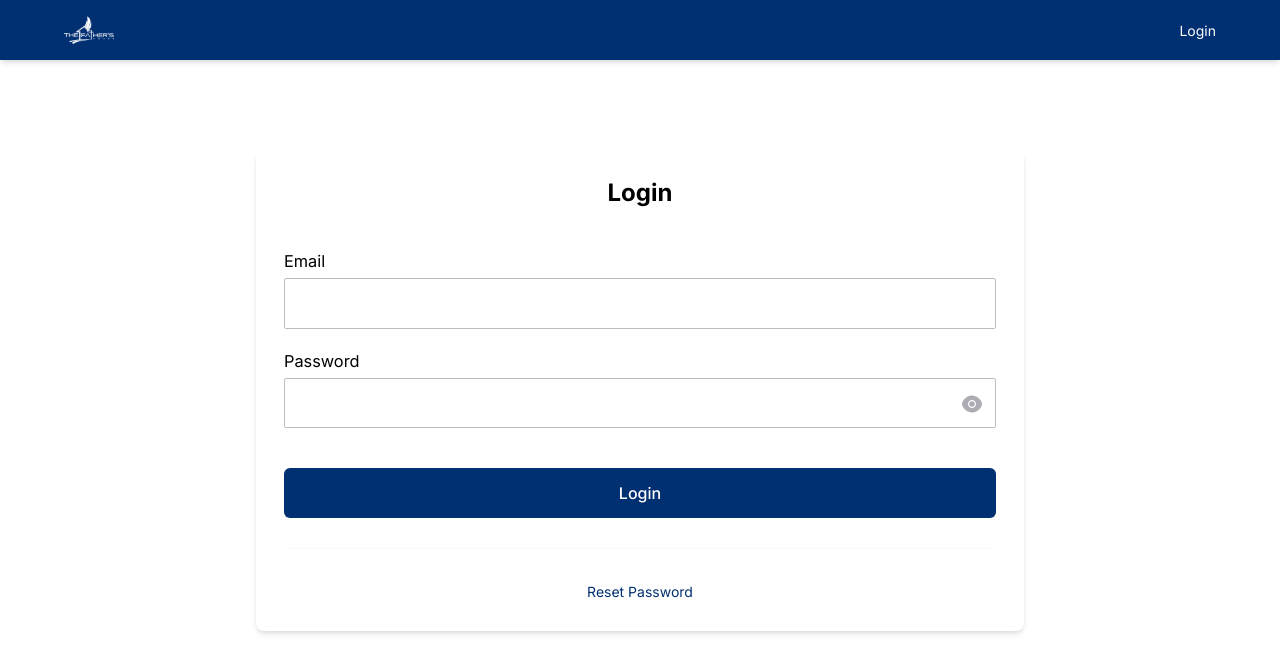
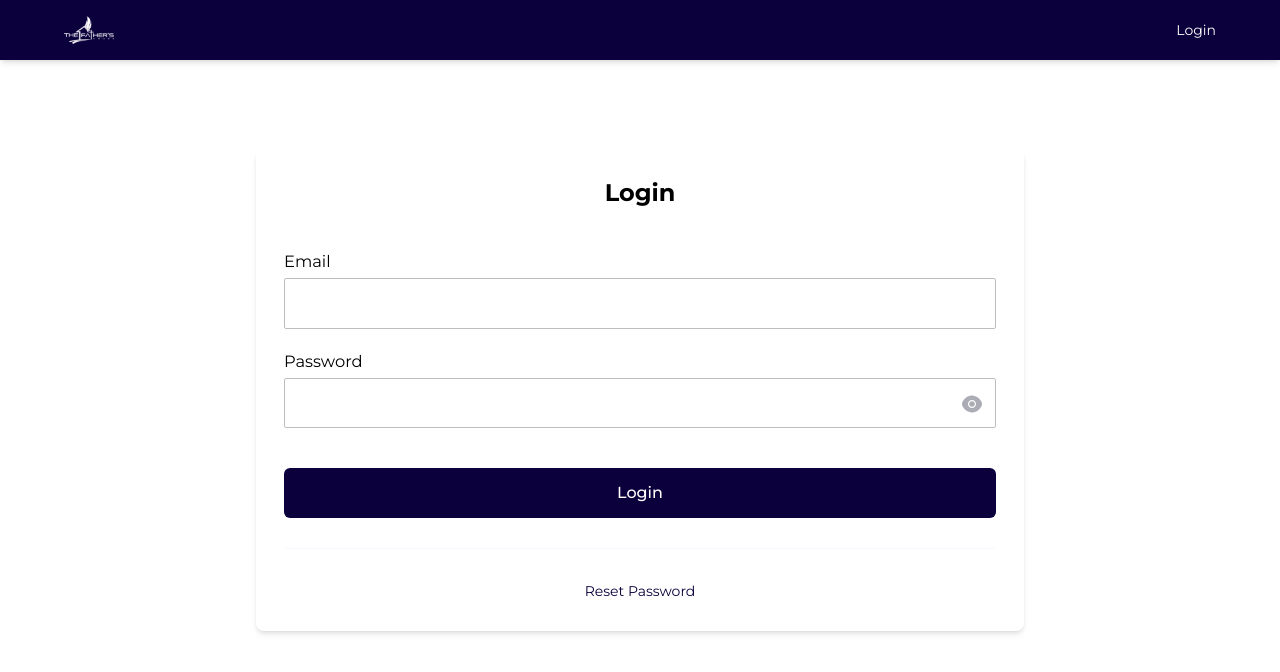
Before and after one commit to The-Fathers-House-Church/tfh-admin-frontend, a React (Vite) app: page / in a window 1280 px wide. Shown: the top 672 px of the page. Built offline with nearby package versions, Linux system fonts and the light colour scheme; no server answers.

Commit message:
theme change

```diff
--- a/src/index.css
+++ b/src/index.css
@@ -1,4 +1,4 @@
-@import url('https://fonts.googleapis.com/css2?family=Inter:wght@400;500;700&family=Work+Sans:wght@400;500;600;700&display=swap');
+@import url('https://fonts.googleapis.com/css2?family=Montserrat:wght@400;500;700&family=Work+Sans:wght@400;500;600;700&display=swap');
 
 @tailwind base;
 @tailwind components;
@@ -8,7 +8,7 @@
 body {
   padding: 0;
   margin: 0;
-  font-family: 'Inter', sans-serif;
+  font-family: 'Montserrat', sans-serif;
   font-weight: 400;
   font-size: 16px;
   scroll-behavior: smooth !important;
--- a/tailwind.config.cjs
+++ b/tailwind.config.cjs
@@ -1,28 +1,24 @@
 /** @type {import('tailwindcss').Config} */
 module.exports = {
-  content: [
-    "./index.html",
-    "./src/**/*.{js,ts,jsx,tsx}",
-  ],
+  content: ['./index.html', './src/**/*.{js,ts,jsx,tsx}'],
   theme: {
     extend: {
       textColor: {
         dark: '#2F313F',
         success: '#2BB62A',
-        error: "#F13637",
-        warning: "#EEB614",
-        secondary: '#FF6634',
-        primary: '#002F72',
-
+        error: '#F13637',
+        warning: '#EEB614',
+        secondary: '#FE6534',
+        primary: '#0B003C',
       },
       fontFamily: {
-        primary: "Inter, sans-serif",
-        secondary: "Work Sans, sans-serif"
+        primary: 'Montserrat, sans-serif',
+        secondary: 'Work Sans, sans-serif',
       },
       backgroundColor: {
-        primary: '#002F72',
-        primaryAccent1: "#ECEEFF",
-        primaryAccent2: "#F8F8FF",
+        primary: '#0B003C',
+        primaryAccent1: '#ECEEFF',
+        primaryAccent2: '#F8F8FF',
         secondary: '#FF6634',
         dark: '#05001A',
         grey: '#F4F4F4',
@@ -30,15 +26,14 @@
         lightDark: '#404040',
         success: '#2BB62A',
         error: '#F13637',
-        warning: "#EEB614",
+        warning: '#EEB614',
       },
       borderColor: {
         mediumDark: '#181818',
         dark: '#121212',
         lightDark: '#404040',
         lightGrey: '#D7D7D7',
-        primary: '#002F72'
-
+        primary: '#0B003C',
       },
       padding: {
         primary: '5vw',
@@ -49,4 +44,4 @@
     },
   },
   plugins: [],
-}
+};
```
